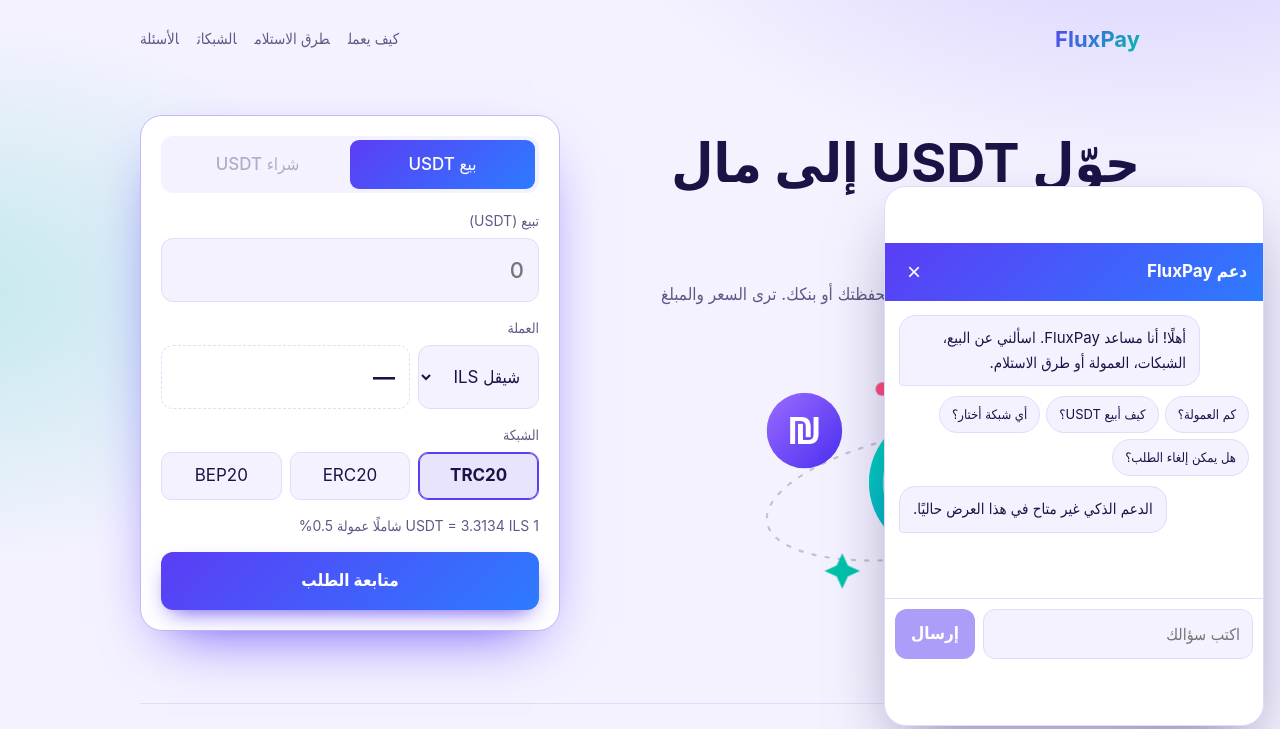
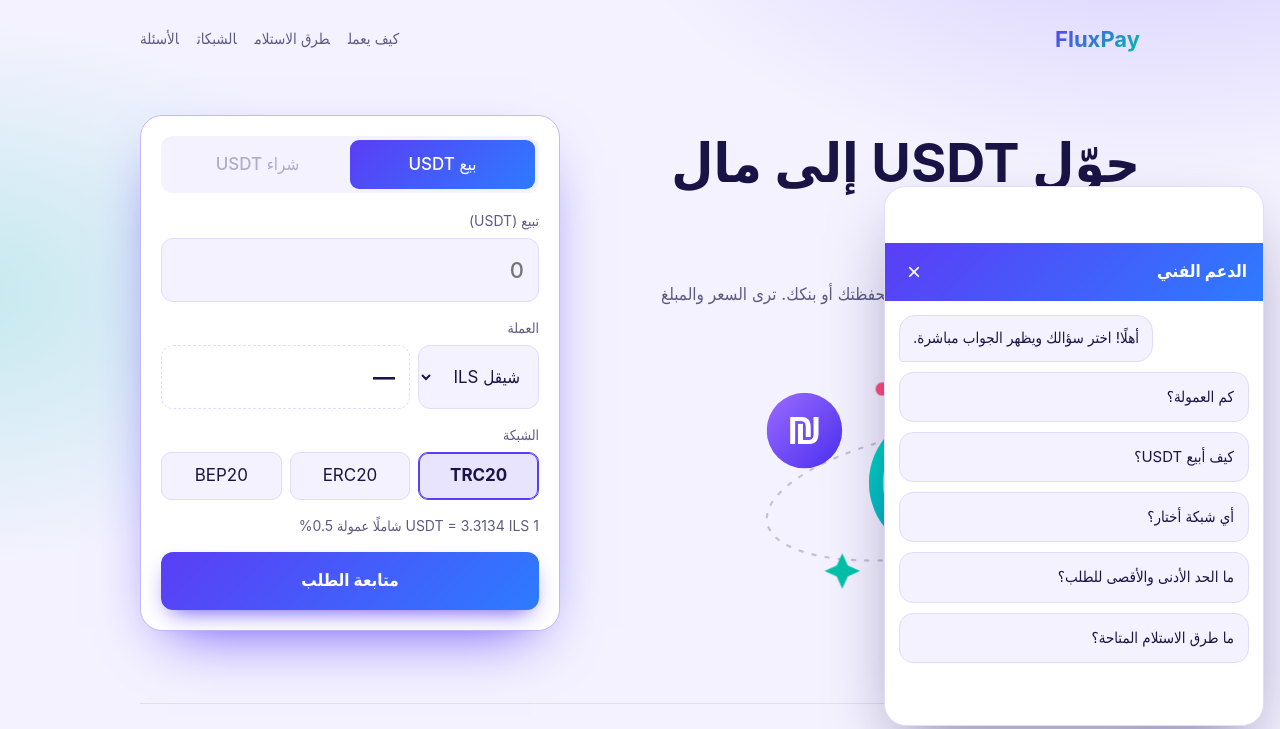
Before and after one commit to ahsbhehn-max/portfull, a plain HTML site: page index.html in a window 1280 px wide. Both pictures are taken after a click on the button "💬 الدعم الفني". Shown: the top 729 px of the page. Drawn offline with Linux system fonts and the light colour scheme.

Commit message:
Add files via upload

```diff
--- a/index.html
+++ b/index.html
@@ -160,6 +160,14 @@ footer{border-top:1px solid var(--line);padding:28px 0 40px;color:var(--muted);f
   .net-list{grid-template-columns:1fr}
   nav{display:none}
 }
+
+.fq{display:block;width:100%;text-align:start;border:1px solid var(--line);background:var(--bg);color:var(--ink);font:inherit;font-size:15px;padding:11px 14px;border-radius:14px;cursor:pointer;transition:border-color .2s ease,transform .15s ease}
+.fq:hover{border-color:var(--accent)}
+.fq:active{transform:scale(.98)}
+.fq.back{color:var(--accent);font-weight:700}
+.ct-t{font-size:14px;color:var(--muted);margin-top:6px}
+.ct-row{display:flex;gap:8px}
+.ct{flex:1;text-align:center;text-decoration:none;padding:11px;border-radius:12px;background:linear-gradient(135deg,var(--accent),var(--accent3));color:var(--accent-ink);font-weight:700;font-size:15px}
 </style>
 </head>
 <body>
@@ -467,86 +475,54 @@ footer{border-top:1px solid var(--line);padding:28px 0 40px;color:var(--muted);f
 </script>
 <button class="chat-fab" id="fab" type="button" aria-expanded="false" aria-controls="chat">💬 الدعم الفني</button>
 <section class="chat" id="chat" hidden aria-label="الدعم الفني">
-  <div class="ch-h"><span>دعم FluxPay</span><button type="button" id="ch-x" aria-label="إغلاق">×</button></div>
-  <div class="ch-b" id="ch-b">
-    <div class="m a">أهلًا! أنا مساعد FluxPay. اسألني عن البيع، الشبكات، العمولة أو طرق الاستلام.</div>
-    <div class="qs" id="qs"><button type="button">كم العمولة؟</button><button type="button">كيف أبيع USDT؟</button><button type="button">أي شبكة أختار؟</button><button type="button">هل يمكن إلغاء الطلب؟</button></div>
-  </div>
-  <div class="ch-f"><input id="ch-i" type="text" placeholder="اكتب سؤالك" autocomplete="off"><button type="button" id="ch-s">إرسال</button></div>
+  <div class="ch-h"><span>الدعم الفني</span><button type="button" id="ch-x" aria-label="إغلاق">×</button></div>
+  <div class="ch-b" id="ch-b"></div>
 </section>
 <script>
 (function(){
   var $=function(i){return document.getElementById(i)};
-  var INSTR=[
-    "أنت مساعد الدعم الفني لموقع FluxPay. أجب باللغة التي يكتب بها العميل، وبالعربية بلهجة بسيطة وودودة افتراضيًا. اجعل الرد قصيرًا (حتى 4 جمل) نصًا عاديًا بدون تنسيق markdown.",
-    "معلومات الخدمة:",
-    "- FluxPay تتيح بيع USDT واستلام ثمنه بالشيقل (ILS) أو الدينار الأردني (JOD) أو الدولار (USD).",
-    "- شراء USDT غير متاح حاليًا.",
-    "- العمولة 0.5% وهي محسوبة ضمن السعر المعروض، ورسوم الشبكة تُحدَّد عند التنفيذ.",
-    "- حدود الطلب من 100 إلى 5000 USDT.",
-    "- الشبكات: TRC20 (Tron وعناوينها تبدأ بـ T)، ERC20 (Ethereum) وBEP20 (BNB Smart Chain) وعناوينهما تبدأ بـ 0x. الإرسال على شبكة خطأ قد يؤدي إلى فقدان المبلغ.",
-    "- طرق الاستلام: Jawwal Pay وBank of Palestine وCliQ وInstaPay وVodafone Cash وSTC Pay وWise وSEPA Instant وM-Pesa وOrange Money أو تحويل بنكي.",
-    "- الخطوات: كتابة المبلغ، اختيار الشبكة، اختيار المحفظة وكتابة الاسم ورقم الحساب، مراجعة الطلب، ثم إرسال USDT إلى العنوان الظاهر في المراجعة.",
-    "- الإلغاء ممكن قبل إرسال USDT، وبعد الإرسال لا يمكن التراجع عن تحويل البلوكتشين.",
-    "- الأسعار تتحدث وقت الطلب ويظهر المبلغ النهائي قبل التأكيد.",
-    "قواعد: لا تطلب أبدًا مفتاحًا خاصًا أو عبارة استرداد أو كلمات مرور، وحذّر العميل من مشاركتها. لا تعطِ نصائح استثمارية أو قانونية. لا تؤكد حالة طلب محدد لأنك لا تملك وصولًا إلى نظام الطلبات. لا تذكر عناوين محافظ إيداع ولا أرقام تواصل. إذا لم تعرف الجواب (مثل مدة التنفيذ المحددة) فاعترف بذلك واقترح التواصل مع فريق الدعم."
-  ].join("\n");
-  var hist=[], sample=null, busy=false, ready=null;
-  var WORKER_URL=/github\.io$/.test(location.hostname)?"https://sparkling-lab-242dfluxpay-support.ahsbhehn.workers.dev":"", pending=null;
-  function add(cls,text){
-    var d=document.createElement("div"); d.className="m "+cls; d.textContent=text;
-    var b=$("ch-b"); b.appendChild(d); b.scrollTop=b.scrollHeight; return d;
+  // أضف رقم واتساب (مع رمز الدولة، أرقام فقط) و/أو اسم مستخدم تيليجرام ليظهر زر التواصل
+  var WA="", TG="";
+  var FAQ=[
+    {q:"كم العمولة؟",a:"العمولة 0.5% على البيع، وهي محسوبة ضمن السعر المعروض. رسوم الشبكة تُحدَّد عند التنفيذ ويظهر المبلغ النهائي قبل التأكيد."},
+    {q:"كيف أبيع USDT؟",a:"1. اكتب مبلغ USDT واختر عملتك.\n2. اختر الشبكة.\n3. اختر المحفظة واكتب اسمك ورقم حسابك.\n4. راجع الطلب ثم أرسل USDT إلى العنوان الظاهر، وبعدها نحوّل لك المال."},
+    {q:"أي شبكة أختار؟",a:"اختر الشبكة التي تدعمها محفظتك: TRC20 (Tron، العنوان يبدأ بـ T)، أو ERC20 (Ethereum)، أو BEP20 (BNB Smart Chain)، وعنوانهما يبدأ بـ 0x. يجب أن تطابق الشبكة التي ترسل منها الشبكة المختارة في الطلب."},
+    {q:"ما الحد الأدنى والأقصى للطلب؟",a:"من 100 إلى 5000 USDT للطلب الواحد."},
+    {q:"ما طرق الاستلام المتاحة؟",a:"Jawwal Pay، Bank of Palestine، CliQ، InstaPay، Vodafone Cash، STC Pay، Wise، SEPA Instant، M-Pesa، Orange Money، أو تحويل بنكي."},
+    {q:"كم تستغرق عملية التحويل؟",a:"تختلف المدة حسب طريقة الاستلام التي تختارها. لتأكيد مدة طلبك تواصل مع فريق الدعم."},
+    {q:"هل يمكن إلغاء الطلب؟",a:"نعم، قبل إرسال USDT. بعد الإرسال لا يمكن التراجع عن تحويل البلوكتشين."},
+    {q:"أرسلت على شبكة خاطئة، ماذا أفعل؟",a:"تواصل مع فريق الدعم فورًا مع رقم الطلب ومعرّف التحويل (TXID). قد لا يكون استرجاع المبلغ ممكنًا في كل الحالات، لذلك تأكد من الشبكة والعنوان قبل الإرسال."},
+    {q:"هل يمكنني شراء USDT؟",a:"الشراء غير متاح حاليًا، والخدمة المتاحة هي البيع واستلام المال بالشيقل أو الدينار أو الدولار."},
+    {q:"هل أحتاج مشاركة مفتاحي الخاص؟",a:"أبدًا. لن نطلب منك مفتاحًا خاصًا أو عبارة استرداد أو كلمة مرور. لا تشاركها مع أي شخص."}
+  ];
+  function el(tag,cls,text){var d=document.createElement(tag);if(cls)d.className=cls;if(text)d.textContent=text;return d}
+  function contacts(b){
+    var links=[];
+    if(WA)links.push(["واتساب","https://wa.me/"+WA.replace(/\D/g,"")]);
+    if(TG)links.push(["تيليجرام","https://t.me/"+TG.replace(/^@/,"")]);
+    if(!links.length)return;
+    b.appendChild(el("div","ct-t","لم تجد جوابك؟ تواصل معنا:"));
+    var row=el("div","ct-row");
+    links.forEach(function(l){var a=el("a","ct",l[0]);a.href=l[1];a.target="_blank";a.rel="noopener noreferrer";row.appendChild(a)});
+    b.appendChild(row);
   }
-  async function init(){
-    if(WORKER_URL){
-      sample=async function(){
-        var res=await fetch(WORKER_URL,{method:"POST",headers:{"Content-Type":"application/json"},body:JSON.stringify(pending)});
-        if(res.status===429){var e=new Error("rate");e.code="rate_limited";throw e}
-        if(!res.ok) throw new Error("bad");
-        var j=await res.json();
-        return {text:j.text||""};
-      };
-      return;
-    }
-    try{ if(window.claude&&window.claude.use) sample=await window.claude.use("sample"); }catch(e){}
-    if(!sample){ add("a","الدعم الذكي غير متاح في هذا العرض حاليًا."); $("ch-i").disabled=true; $("ch-s").disabled=true; }
+  function list(){
+    var b=$("ch-b"); b.textContent="";
+    b.appendChild(el("div","m a","أهلًا! اختر سؤالك ويظهر الجواب مباشرة."));
+    FAQ.forEach(function(f,i){var x=el("button","fq",f.q);x.type="button";x.onclick=function(){show(i)};b.appendChild(x)});
+    contacts(b); b.scrollTop=0;
   }
-  function openChat(){
-    $("chat").hidden=false; $("fab").setAttribute("aria-expanded","true");
-    if(!ready) ready=init();
-    $("ch-i").focus();
+  function show(i){
+    var b=$("ch-b"); b.textContent="";
+    b.appendChild(el("div","m u",FAQ[i].q));
+    b.appendChild(el("div","m a",FAQ[i].a));
+    var back=el("button","fq back","← كل الأسئلة"); back.type="button"; back.onclick=list; b.appendChild(back);
+    contacts(b); b.scrollTop=0;
   }
-  function closeChat(){ $("chat").hidden=true; $("fab").setAttribute("aria-expanded","false"); }
-  async function send(t){
-    t=(t||"").trim(); if(!t||busy) return;
-    var q=$("qs"); if(q) q.remove();
-    add("u",t); $("ch-i").value="";
-    if(!ready) ready=init();
-    busy=true; $("ch-s").disabled=true;
-    var el=add("a","…");
-    await ready;
-    if(!sample){ el.textContent="الدعم الذكي غير متاح حاليًا."; busy=false; return; }
-    hist.push({role:"user",content:t});
-    var tr=hist.slice(-7,-1).map(function(m){return (m.role==="user"?"العميل: ":"المساعد: ")+m.content}).join("\n");
-    var prompt=INSTR+(tr?"\n\nالمحادثة السابقة:\n"+tr:"")+"\n\nرسالة العميل الجديدة:\n"+t;
-    try{
-      pending={message:t,history:tr};
-      var r=await sample(prompt,{cache:false,modelTier:"quick",onText:function(x){
-        el.textContent=(x.text&&x.text!=="Thinking...")?x.text:"…";
-        $("ch-b").scrollTop=$("ch-b").scrollHeight;
-      }});
-      el.textContent=r.text||"…"; hist.push({role:"assistant",content:r.text||""});
-    }catch(e){
-      hist.pop();
-      el.textContent=(e&&e.code==="rate_limited")?"المحادثة مشغولة، جرّب بعد قليل.":(e&&e.code==="not_granted")?"لم يتم السماح بتفعيل الدعم الذكي.":"تعذّر الرد الآن، حاول مرة ثانية.";
-    }
-    busy=false; $("ch-s").disabled=false; $("ch-i").focus();
-  }
-  $("fab").onclick=function(){ $("chat").hidden?openChat():closeChat(); };
+  function openChat(){$("chat").hidden=false;$("fab").setAttribute("aria-expanded","true");if(!$("ch-b").firstChild)list()}
+  function closeChat(){$("chat").hidden=true;$("fab").setAttribute("aria-expanded","false")}
+  $("fab").onclick=function(){$("chat").hidden?openChat():closeChat()};
   $("ch-x").onclick=closeChat;
-  $("ch-s").onclick=function(){send($("ch-i").value)};
-  $("ch-i").addEventListener("keydown",function(e){ if(e.key==="Enter"&&!e.isComposing){e.preventDefault();send($("ch-i").value)} });
-  $("qs").addEventListener("click",function(e){ var b=e.target.closest("button"); if(b) send(b.textContent); });
 })();
 </script>
 </body>
```
